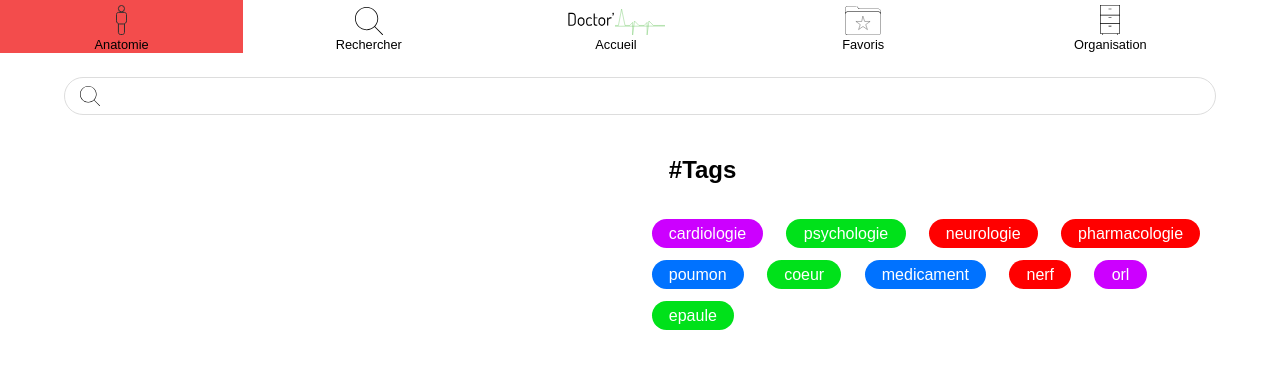
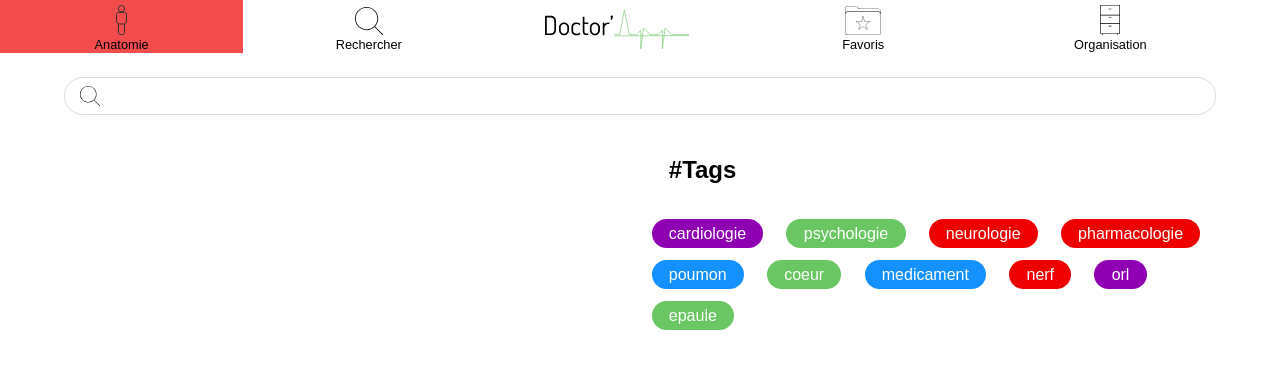
Before and after one commit to YorelN/S.I.-Web-3D, a PHP site: page /medical/courses/search in a window 1280 px wide. Shown: the top 369 px of the page. Run offline with PHP 8.4, Linux system fonts and the light colour scheme; a user stored in the database is signed in; data comes from the database, SQL or seed files in the repository.

Commit message:
maj picto home + couleur tag

```diff
--- a/assets/styles/main.css
+++ b/assets/styles/main.css
@@ -334,7 +334,7 @@ input:focus {
     margin: 0 auto;
 }
 .onglet:nth-child(3) img {
-    width: 98px;
+    width: 146px;
     margin: 0 auto;
 }
 .onglet:nth-child(4) img {
@@ -482,7 +482,7 @@ input[type="search"] {
 
 
 .red_tag {
-    background: red;
+    background: #ee0000;
     font-family: 'Dosis', sans-serif;
     padding: 1% 3%;
     border-radius: 33px;
@@ -494,7 +494,7 @@ input[type="search"] {
 }
 
 .blue_tag {
-    background: #0072ff;
+    background: #1490FF;
     font-family: 'Dosis', sans-serif;
     padding: 1% 3%;
     border-radius: 33px;
@@ -506,7 +506,19 @@ input[type="search"] {
 }
 
 .green_tag {
-    background: #00e11a;
+    background: #6AC662;
+    font-family: 'Dosis', sans-serif;
+    padding: 1% 3%;
+    border-radius: 33px;
+    width: auto;
+    text-align: center;
+    color: white;
+    float: left;
+    margin: 1% 2%;
+}
+
+.yellow_tag {
+    background: #ffc100;
     font-family: 'Dosis', sans-serif;
     padding: 1% 3%;
     border-radius: 33px;
@@ -518,7 +530,7 @@ input[type="search"] {
 }
 
 .purple_tag {
-    background: #cc00ff;
+    background: #9000B3;
     font-family: 'Dosis', sans-serif;
     padding: 1% 3%;
     border-radius: 33px;
--- a/includes/nav_bar.php
+++ b/includes/nav_bar.php
@@ -21,10 +21,6 @@
         <li class="onglet">
             <a href="<?=ROOT_URL?>">
                 <img src="../assets/img-layout/Pictos/doctorapp.svg" alt="picto accueil">
-
-                <span>
-                    Accueil
-                </span>
             </a>
         </li>
 
```
